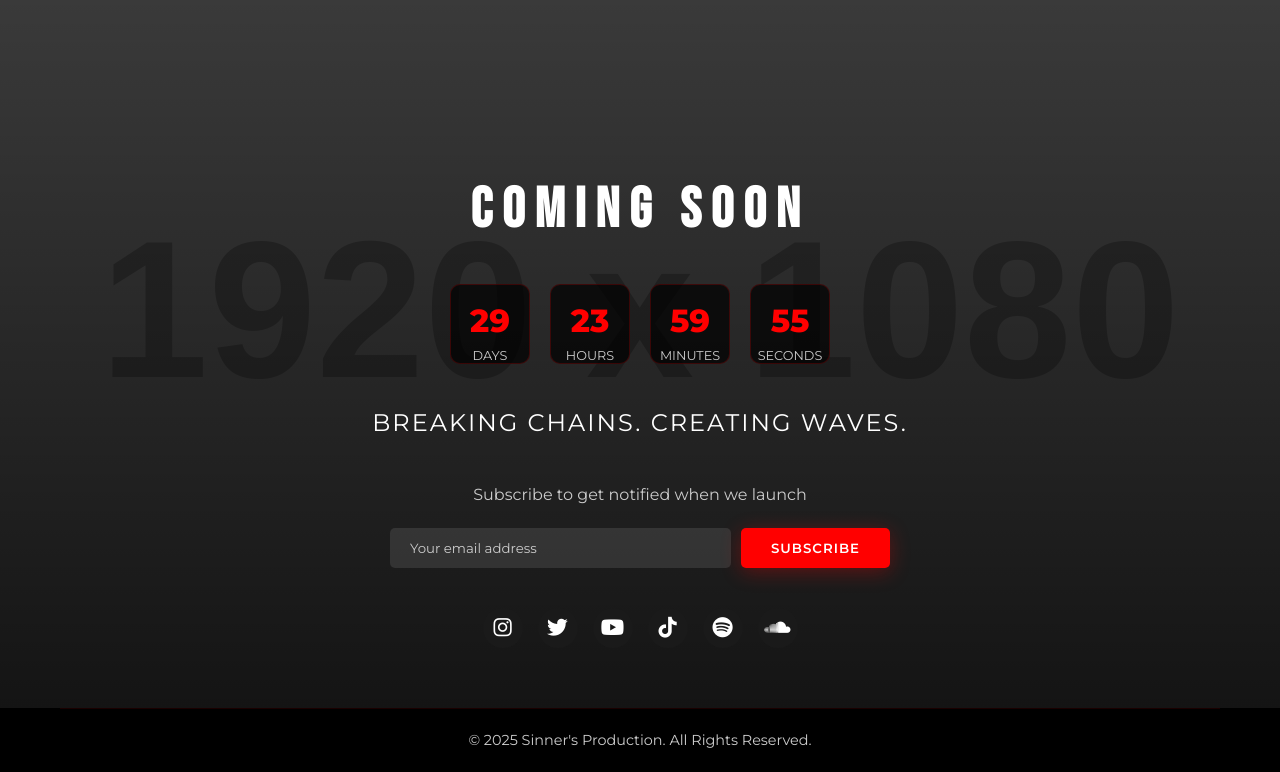
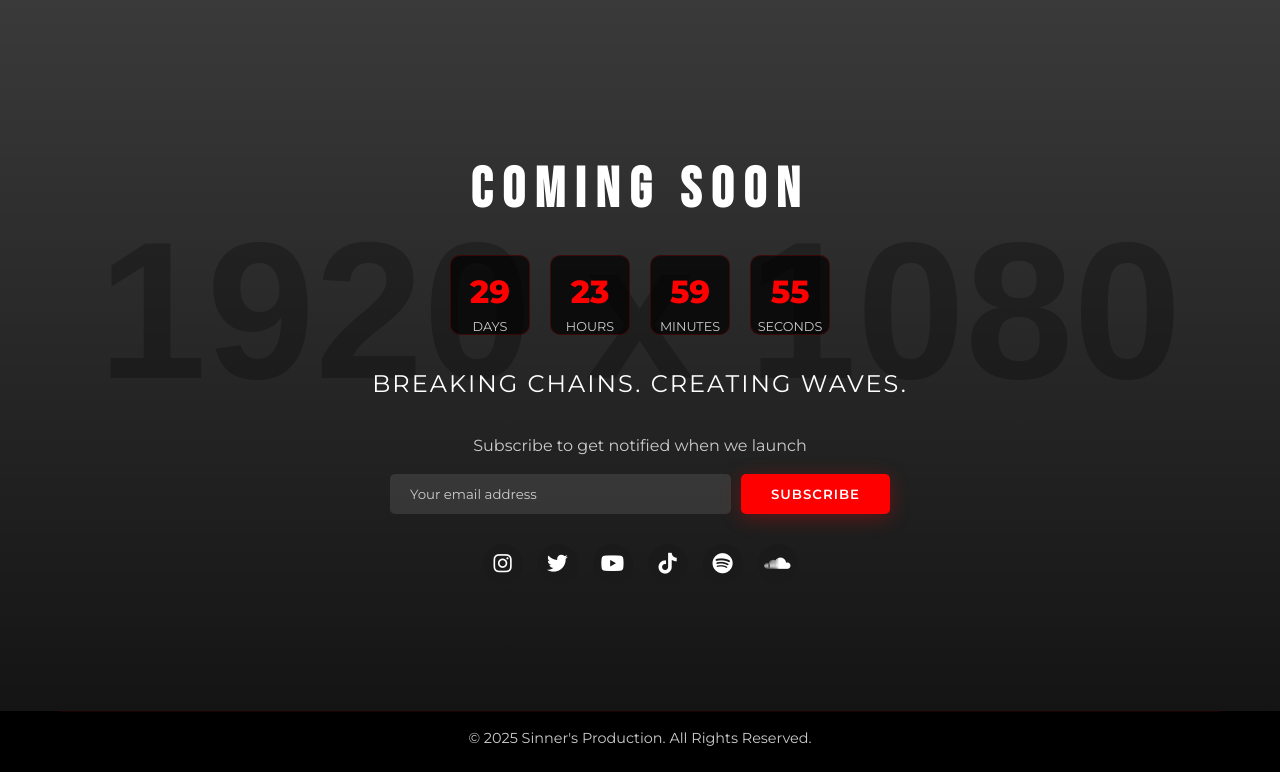
Before and after one commit to alxspiker/sinners-coming-soon, a plain HTML site: page index.html in a window 1280 px wide. Shown: the part 57-829 px from the top of the page. Drawn offline with Linux system fonts and the light colour scheme; placeholder pictures from the web are drawn by us.

Commit message:
Fix spacing issue at the top of the coming soon page

```diff
--- a/css/style.css
+++ b/css/style.css
@@ -98,13 +98,13 @@ h2 {
 /* Coming Soon Section */
 .coming-soon {
   position: relative;
-  min-height: 90vh;
+  min-height: 96vh; /* Increased to push footer to bottom */
   display: flex;
-  align-items: center;
+  align-items: flex-start; /* Changed from center to flex-start */
   justify-content: center;
   background: url('https://via.placeholder.com/1920x1080/1a1a1a/ff0000?text=SIN+') no-repeat center center/cover;
   text-align: center;
-  padding: 60px 0;
+  padding: 40px 0; /* Reduced top padding */
 }
 
 .coming-soon .overlay {
@@ -121,12 +121,13 @@ h2 {
   z-index: 1;
   max-width: 800px;
   margin: 0 auto;
+  padding-top: 30px; /* Added specific top padding */
 }
 
 .logo h1 {
-  margin-bottom: 20px;
+  margin-bottom: 10px; /* Reduced bottom margin */
   text-transform: uppercase;
-  font-size: 8rem;
+  font-size: 7rem; /* Slightly reduced size */
   letter-spacing: 8px;
   color: var(--primary-color);
   text-shadow: 0 0 10px rgba(255, 0, 0, 0.5);
@@ -134,13 +135,14 @@ h2 {
 }
 
 .coming-soon h2 {
-  margin-bottom: 40px;
+  margin-top: 0; /* Reset top margin */
+  margin-bottom: 30px; /* Reduced bottom margin */
   letter-spacing: 10px;
 }
 
 .tagline {
   font-size: 1.5rem;
-  margin-bottom: 40px;
+  margin-bottom: 30px; /* Reduced bottom margin */
   letter-spacing: 2px;
   text-transform: uppercase;
 }
@@ -181,7 +183,7 @@ h2 {
   display: flex;
   justify-content: center;
   gap: 20px;
-  margin-bottom: 40px;
+  margin-bottom: 30px; /* Reduced bottom margin */
 }
 
 .countdown-item {
@@ -210,11 +212,11 @@ h2 {
 
 /* Newsletter Form */
 .newsletter-form-container {
-  margin-bottom: 40px;
+  margin-bottom: 30px; /* Reduced bottom margin */
 }
 
 .newsletter-form-container p {
-  margin-bottom: 20px;
+  margin-bottom: 15px; /* Reduced bottom margin */
   color: var(--text-color-muted);
 }
 
@@ -253,7 +255,7 @@ h2 {
   display: flex;
   justify-content: center;
   gap: 15px;
-  margin-top: 30px;
+  margin-top: 20px; /* Reduced top margin */
 }
 
 .social-icon {
@@ -280,7 +282,7 @@ h2 {
 }
 
 .footer-bottom {
-  padding: 20px 0;
+  padding: 15px 0; /* Reduced padding */
   text-align: center;
   color: var(--text-color-muted);
   font-size: 0.9rem;
```
